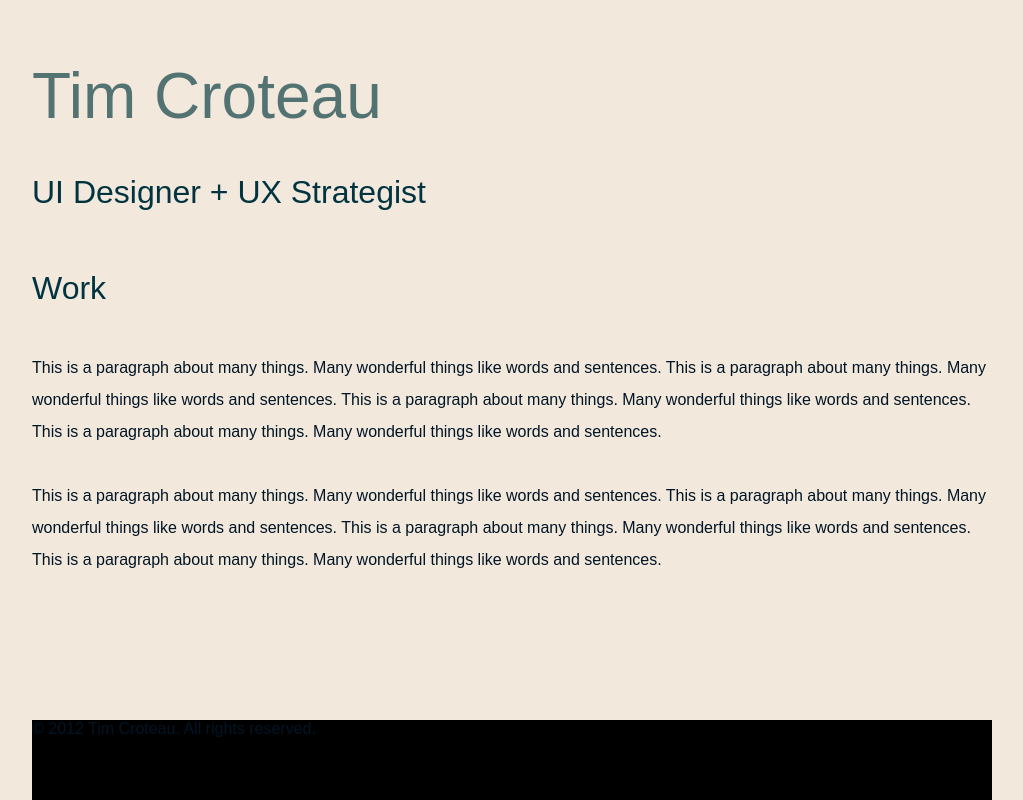
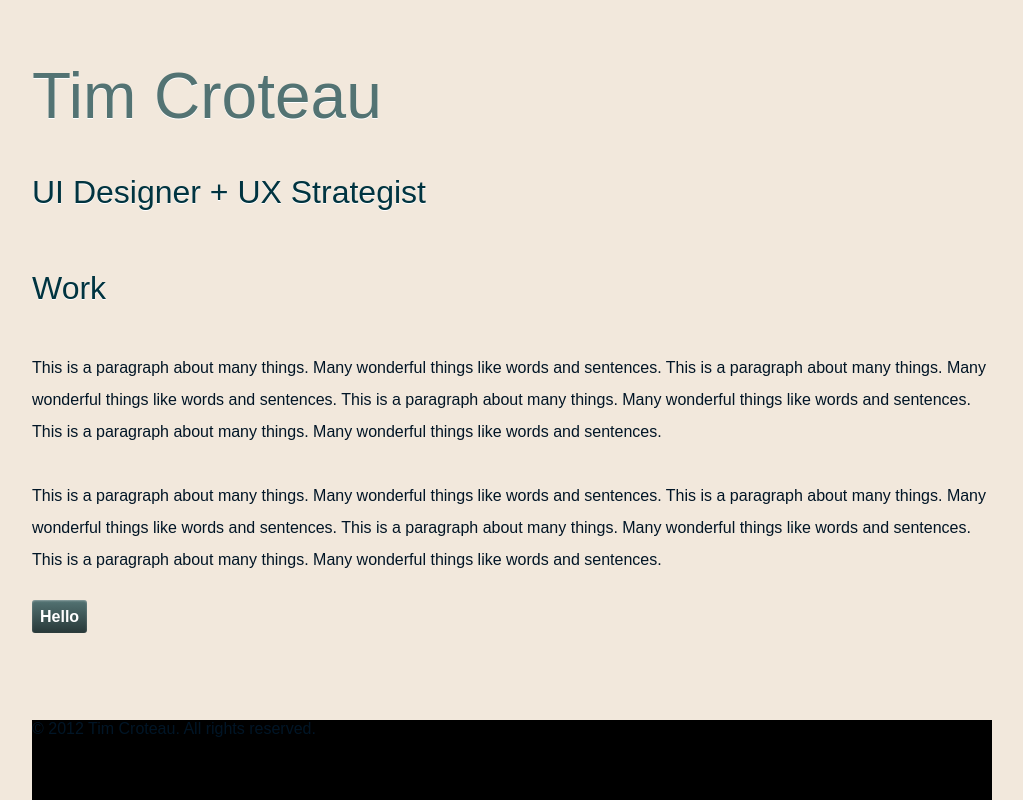
Before and after one commit to timcroteau/portfolio, a PHP site: page / in a window 1280 px wide. Shown: the whole page, without its empty margins (128-1151 px from the left). Run offline with PHP 8.4, Linux system fonts and the light colour scheme; some libraries are stand-ins or nearby versions.

Commit message:
done for the day

```diff
--- a/css/_global.scss
+++ b/css/_global.scss
@@ -21,3 +21,11 @@ footer {
 	position:absolute;
 	bottom:0;
 	width:100%;}
+
+.submit {
+	@include button($color1);}
+
+	.submit:hover {@include button(lighten($color1, 5%));}
+
+	.submit:active {
+		@include button(darken($color1, 5%));}
--- a/css/_mixins.scss
+++ b/css/_mixins.scss
@@ -1,10 +1,37 @@
 //varying shadow grades
-.shadow1 {
-	box-shadow:0px 3px 2px rgba(0,0,0,.34);
+@mixin shadow1 {
+	box-shadow:0px 2px 2px rgba(0,0,0,.34);
 }
-.shadow2 {
-	box-shadow:0px 3px 2px rgba(0,0,0,.54);
+@mixin shadow2 {
+	box-shadow:0px 2px 2px rgba(0,0,0,.54);
 }
-.shadow2 {
-	box-shadow:0px 3px 2px rgba(0,0,0,.74);
+@mixin shadow3 {
+	box-shadow:0px 2px 2px rgba(0,0,0,.74);
 }
+@mixin glowing {
+	box-shadow:inset 0px 1px 2px 0 rgba(255,255,255,.34);
+}
+
+@mixin roundedIn {
+	border-radius: $inround;
+}
+
+@mixin roundedOut {
+	border-radius: $outround;
+}
+
+
+@mixin button($buttonbg) {
+	@include glowing;
+	@include roundedIn;
+	color:$white;
+	background:$buttonbg;
+	background: -moz-linear-gradient($buttonbg, darken($buttonbg, 20%)); /* FF 3.6+ */
+    background: -webkit-gradient(linear, left top, left bottom, color-stop(0%, $buttonbg), color-stop(100%, darken($buttonbg, 20%))); /* Safari 4+, Chrome 2+ */
+    background: -webkit-linear-gradient($buttonbg, darken($buttonbg, 20%)); /* Safari 5.1+, Chrome 10+ */
+    background: -o-linear-gradient($buttonbg, darken($buttonbg, 20%)); /* Opera 11.10 */
+    background: linear-gradient($buttonbg, darken($buttonbg, 20%)); /* the standard */
+	font-weight:bold;
+	padding:8px;
+	position:relative;
+	text-decoration:none;}
--- a/css/_normalize.scss
+++ b/css/_normalize.scss
@@ -34,7 +34,7 @@ audio:not([controls]) { display: none; height: 0; }
 [hidden] { display: none; }
 
 
-html, body { height:100%;}
+html, body { height:100%; }
 a:focus { outline: thin dotted; }
 a:active, a:hover { outline: 0; }
 abbr[title] { border-bottom: 1px dotted; }
@@ -66,7 +66,7 @@ table { border-collapse: collapse; border-spacing: 0; }
  // Pillaged from HTML5 Boilerplate
 //_______________________________________________________________
 
-html { font-size: 100%; overflow-y: scroll; -webkit-text-size-adjust: 100%; -ms-text-size-adjust: 100%; }
+html { font-size: 100%; overflow-y: scroll; -webkit-text-size-adjust: 100%; -webkit-font-smoothing: antialiased; -ms-text-size-adjust: 100%; }
 img { -ms-interpolation-mode: bicubic; }
 
 // Hide only visually, but have it available for screenreaders: h5bp.com/v
--- a/css/_type.scss
+++ b/css/_type.scss
@@ -20,23 +20,27 @@ h2 {
 	margin:1em 0;}
 
 
-// Color
+// Fonts
+
+h1, h2 {font-family: "cubano", sans-serif;}
+
+body {font-family: "museo-sans", sans-serif;}
+
+
+// Style
+
+body {color:$text;}
 
 h1 {
-	color:$color1;}
+	color:$color1;
+	text-shadow:0 1px 0 $white;}
 
 h2 {
-	color:$color2;}
+	color:$color2;
+	text-shadow:0 1px 0 $white;}
 
 h3 {
 	color:$color3;}
 
 a {
 	color:$color1;}
-
-
-// Fonts
-
-h1, h2 {font-family: "cubano", sans-serif;}
-
-body {font-family: "museo-sans", sans-serif;}
--- a/css/_variables.scss
+++ b/css/_variables.scss
@@ -10,6 +10,7 @@ $gray5:				rgb(160,160,160);
 $gray6:				rgb(192,192,192);
 $gray7:				rgb(224,224,224);
 $white:				rgb(255,255,255);
+$glow:				rgba(255,255,255,.34);
 
 
 // Color scheme
@@ -21,5 +22,5 @@ $text:				#011526;
 
 
 //corners
-$inround:		4px;
-$outround:		6px;
+$inround:		3px;
+$outround:		5px;
--- a/css/styles.css
+++ b/css/styles.css
@@ -136,6 +136,7 @@ html {
   font-size: 100%;
   overflow-y: scroll;
   -webkit-text-size-adjust: 100%;
+  -webkit-font-smoothing: antialiased;
   -ms-text-size-adjust: 100%; }
 
 img {
@@ -169,15 +170,6 @@ svg:not(:root) {
   p, h2, h3 {
     orphans: 3;
     widows: 3; } }
-.shadow1 {
-  box-shadow: 0px 3px 2px rgba(0, 0, 0, 0.34); }
-
-.shadow2 {
-  box-shadow: 0px 3px 2px rgba(0, 0, 0, 0.54); }
-
-.shadow2 {
-  box-shadow: 0px 3px 2px rgba(0, 0, 0, 0.74); }
-
 body {
   font: 100% sans-serif; }
 
@@ -198,23 +190,28 @@ h2 {
   line-height: 2em;
   margin: 1em 0; }
 
+h1, h2 {
+  font-family: "cubano", sans-serif; }
+
+body {
+  font-family: "museo-sans", sans-serif; }
+
+body {
+  color: #011526; }
+
 h1 {
-  color: #537373; }
+  color: #537373;
+  text-shadow: 0 1px 0 white; }
 
 h2 {
-  color: #013440; }
+  color: #013440;
+  text-shadow: 0 1px 0 white; }
 
 h3 {
   color: #537373; }
 
 a {
   color: #537373; }
-
-h1, h2 {
-  font-family: "cubano", sans-serif; }
-
-body {
-  font-family: "museo-sans", sans-serif; }
 
 body {
   background: #f2e8dc;
@@ -239,3 +236,63 @@ footer {
   position: absolute;
   bottom: 0;
   width: 100%; }
+
+.submit {
+  box-shadow: inset 0px 1px 2px 0 rgba(255, 255, 255, 0.34);
+  border-radius: 3px;
+  color: white;
+  background: #537373;
+  background: -moz-linear-gradient(#537373, #283838);
+  /* FF 3.6+ */
+  background: -webkit-gradient(linear, left top, left bottom, color-stop(0%, #537373), color-stop(100%, #283838));
+  /* Safari 4+, Chrome 2+ */
+  background: -webkit-linear-gradient(#537373, #283838);
+  /* Safari 5.1+, Chrome 10+ */
+  background: -o-linear-gradient(#537373, #283838);
+  /* Opera 11.10 */
+  background: linear-gradient(#537373, #283838);
+  /* the standard */
+  font-weight: bold;
+  padding: 8px;
+  position: relative;
+  text-decoration: none; }
+
+.submit:hover {
+  box-shadow: inset 0px 1px 2px 0 rgba(255, 255, 255, 0.34);
+  border-radius: 3px;
+  color: white;
+  background: #5e8282;
+  background: -moz-linear-gradient(#5e8282, #334747);
+  /* FF 3.6+ */
+  background: -webkit-gradient(linear, left top, left bottom, color-stop(0%, #5e8282), color-stop(100%, #334747));
+  /* Safari 4+, Chrome 2+ */
+  background: -webkit-linear-gradient(#5e8282, #334747);
+  /* Safari 5.1+, Chrome 10+ */
+  background: -o-linear-gradient(#5e8282, #334747);
+  /* Opera 11.10 */
+  background: linear-gradient(#5e8282, #334747);
+  /* the standard */
+  font-weight: bold;
+  padding: 8px;
+  position: relative;
+  text-decoration: none; }
+
+.submit:active {
+  box-shadow: inset 0px 1px 2px 0 rgba(255, 255, 255, 0.34);
+  border-radius: 3px;
+  color: white;
+  background: #486464;
+  background: -moz-linear-gradient(#486464, #1e2929);
+  /* FF 3.6+ */
+  background: -webkit-gradient(linear, left top, left bottom, color-stop(0%, #486464), color-stop(100%, #1e2929));
+  /* Safari 4+, Chrome 2+ */
+  background: -webkit-linear-gradient(#486464, #1e2929);
+  /* Safari 5.1+, Chrome 10+ */
+  background: -o-linear-gradient(#486464, #1e2929);
+  /* Opera 11.10 */
+  background: linear-gradient(#486464, #1e2929);
+  /* the standard */
+  font-weight: bold;
+  padding: 8px;
+  position: relative;
+  text-decoration: none; }
--- a/index.html
+++ b/index.html
@@ -30,7 +30,7 @@
 				</section>
 
 				<section id="contact">
-
+					<a class="submit" href="#">Hello</a>
 				</section>
 			</div>
 			<footer>&copy; 2012 Tim Croteau. All rights reserved.</footer>
```
Also changed, not shown: 1 other file.
